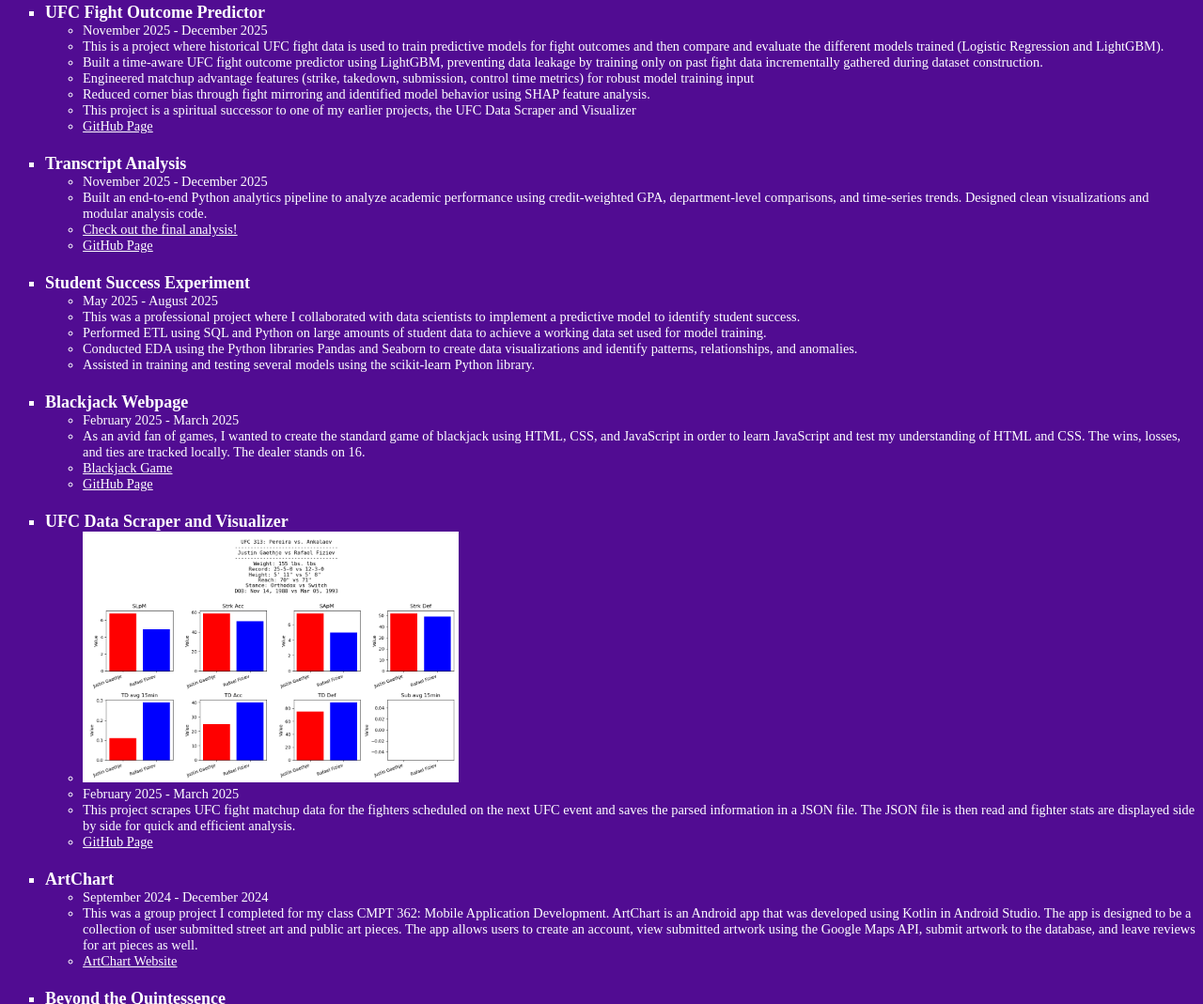
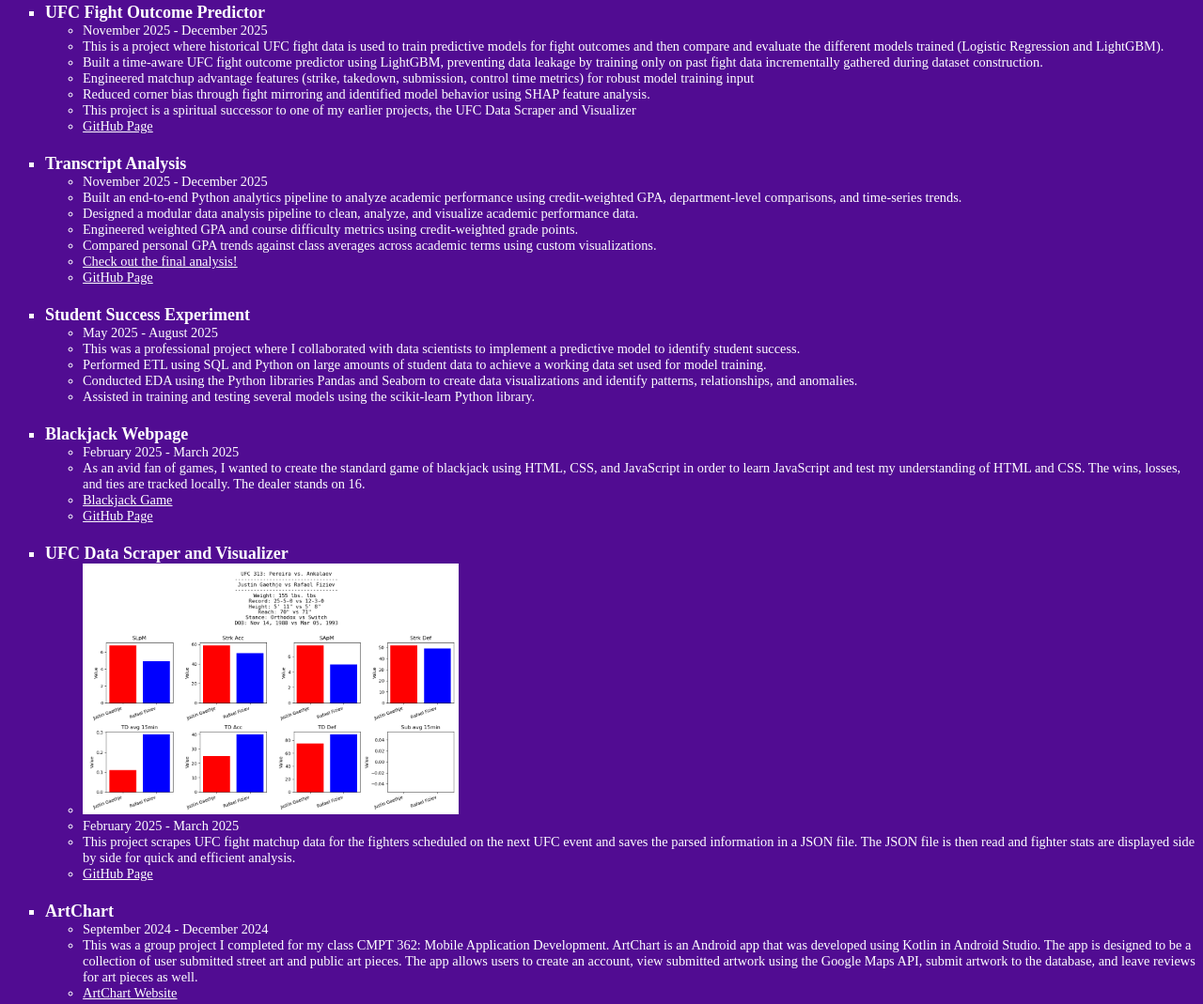
Before and after one commit to NickTurenne/NickTurenne.github.io, a plain HTML site: page index.html in a window 1280 px wide. Shown: the part 866-1935 px from the top of the page at 94% size. Drawn offline with Linux system fonts and the light colour scheme.

Commit message:
Updated project description

```diff
--- a/index.html
+++ b/index.html
@@ -56,7 +56,10 @@
         <li>Transcript Analysis
           <ul class="subList">
             <li>November 2025 - December 2025</li>
-            <li>Built an end-to-end Python analytics pipeline to analyze academic performance using credit-weighted GPA, department-level comparisons, and time-series trends. Designed clean visualizations and modular analysis code.</li>
+            <li>Built an end-to-end Python analytics pipeline to analyze academic performance using credit-weighted GPA, department-level comparisons, and time-series trends.</li>
+            <li>Designed a modular data analysis pipeline to clean, analyze, and visualize academic performance data.</li>
+            <li>Engineered weighted GPA and course difficulty metrics using credit-weighted grade points.</li>
+            <li>Compared personal GPA trends against class averages across academic terms using custom visualizations.</li>
             <li><a href="https://nbviewer.org/github/NickTurenne/Transcript-Analysis/blob/main/notebooks/visualization.ipynb" target="_blank" title="Transcript Analysis">Check out the final analysis!</a></li>
             <li><a href="https://github.com/NickTurenne/Transcript-Analysis" target="_blank" title="Transcript-Analysis">GitHub Page</a></li>
           </ul>
```
